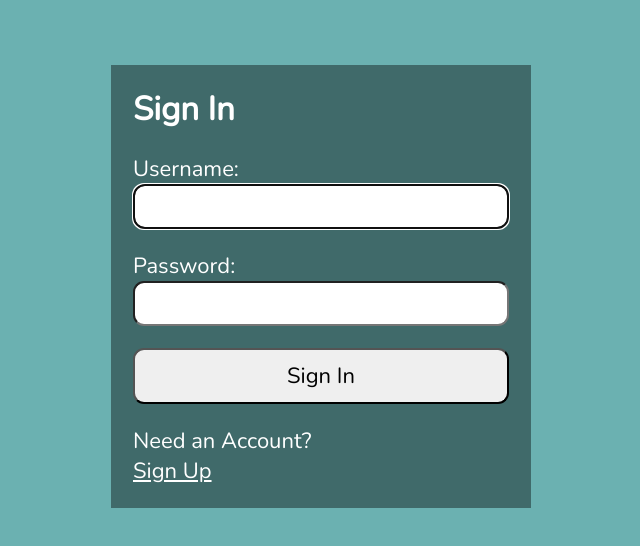
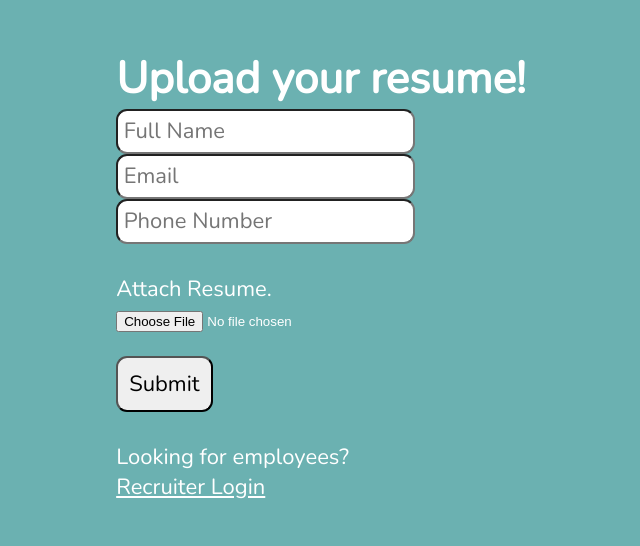
Before and after one commit to nafisK/team-resume-parser, a React (Create React App) app in the folder client/: page / in a window 1280 px wide. Shown: the part 114-660 px from the top of the page, without its empty margins (319-959 px from the left). Built offline with nearby package versions, Linux system fonts and the light colour scheme; no server answers.

Commit message:
changed routes

```diff
--- a/client/package.json
+++ b/client/package.json
@@ -7,6 +7,8 @@
     "@fortawesome/fontawesome-svg-core": "^6.1.2",
     "@fortawesome/free-solid-svg-icons": "^6.1.2",
     "@fortawesome/react-fontawesome": "^0.2.0",
+    "@material-ui/core": "^4.12.4",
+    "@mui/material": "^5.10.0",
     "@testing-library/jest-dom": "^5.16.5",
     "@testing-library/react": "^13.3.0",
     "@testing-library/user-event": "^13.5.0",
--- a/client/src/App.js
+++ b/client/src/App.js
@@ -1,6 +1,6 @@
 import Register from './Register.js';
 import Login from './Login.js';
-import Home from './user-home.js';
+import User from './user-home.js';
 import Admin from './admin-home.js';
 import { BrowserRouter as Router, Routes, Route } from "react-router-dom"
 
@@ -9,10 +9,9 @@ function App() {
     <main className='App'>
       <Router>
                 <Routes>
-                  <Route exact path="/" element={<Login/>}></Route>
+                  <Route exact path="/" element={<User/>}></Route>
                   <Route path="/register" element={<Register/>}/>
                   <Route path="/login" element={<Login/>}/>
-                  <Route path="/home" element={<Home/>}/>
                   <Route path="/admin" element={<Admin/>}/>
                 </Routes>
             </Router>
--- a/client/src/Login.js
+++ b/client/src/Login.js
@@ -1,6 +1,7 @@
 import { useRef, useState, useEffect, useContext} from 'react'
 import AuthContext from './context/AuthProvider';
 import React from 'react'
+import { useNavigate } from 'react-router-dom';
 
 const LOGIN_URL = '/auth';
 
@@ -13,6 +14,8 @@ const Login = () => {
     const [pwd, setPwd] = useState('');
     const [errMsg, setErrMsg] = useState('');
     const [success, setSuccess] = useState(false);
+    const history = useNavigate();
+
 
     useEffect(() => {
         userRef.current.focus();
@@ -30,13 +33,7 @@ const Login = () => {
     return (
         <>
             {success ? (
-                <section>
-                    <h1>You are logged in!</h1>
-                    <br/>
-                    <p>
-                        <a href="home">Go to Home</a>
-                    </p>
-                </section>
+                history("/admin")
             ) : (
                 <section>
                     <p ref={errRef} className={errMsg ? "errmsg" : "offscreen"} aria-live="assertive">{errMsg}</p>
@@ -62,12 +59,16 @@ const Login = () => {
                             required
                         />
 
-                        <button>Sign In</button>
+                        <button disabled={!user || !pwd  ? true : false} >Sign In</button>
                     </form>
                     <p>
                         Need an Account?<br/>
-                        {/*router link*/}
                         <a href="/register">Sign Up</a>
+                    </p>
+                    <br/>
+                    <p>
+                        Looking for a job?<br/>
+                        <a href="/">Apply Now</a>
                     </p>
                 </section>
             )}
--- a/client/src/Register.js
+++ b/client/src/Register.js
@@ -3,6 +3,7 @@ import { useRef, useState, useEffect } from "react";
 import { faCheck, faTimes, faInfoCircle } from "@fortawesome/free-solid-svg-icons";
 import { FontAwesomeIcon } from "@fortawesome/react-fontawesome";
 import axios from "./api/axios";
+import { useNavigate } from "react-router-dom";
 
 const USER_REGEX = /^[a-zA-z][a-zA-z0-9-_]{3,23}$/;
 const PWD_REGEX = /^(?=.*[a-z])(?=.*[A-Z])(?=.*[!@#$%]).{8,24}$/
@@ -26,6 +27,7 @@ const Register = () => {
 
     const [errMsg, setErrorMsg] = useState('');
     const [success, setSuccess] = useState(false);
+    const history = useNavigate();
 
     useEffect(() => {
         userRef.current.focus();
@@ -60,39 +62,13 @@ const Register = () => {
             return;
         }
         setSuccess(true)
-        // try {
-        //     const response = await axios.post(REGISTER_URL, JSON.stringify({ user, pwd }),
-        //         {
-        //             headers: { 'Content-Type': 'application/json'},
-        //             withCredentials: true
-        //         }
-        //     );
-        //     console.log(response.data);
-        //     console.log(response.accessToken);
-        //     console.log(JSON.stringify(response))
-        //     setSuccess(true);
-        //     // clear input fields
-        // } catch(err){
-        //     if (!err?.response){
-        //         setErrorMsg('No Server Response');
-        //     } else if (err.response?.status === 409){
-        //         setErrorMsg('Username Taken');
-        //     } else {
-        //         setErrorMsg('Registration Failed')
-        //     }
-        //     errRef.current.focus();
-        // }
     }
 
     return (
         <>
         {success ? (
-            <section>
-                <h1>Success!</h1>
-                <p>
-                    <a href="#">Sign In</a>
-                </p>
-            </section>
+            history("/admin")
+
         ) : (
             <section>
                 <p ref={errRef} className={errMsg ? "errMsg" : "offscreen"} aria-live="assertive">{errMsg}</p>
--- a/client/src/user-home.js
+++ b/client/src/user-home.js
@@ -6,8 +6,10 @@ import { useState } from 'react'
 import { Button, Card, Alert } from 'react-bootstrap'
 import { v4 as uuidv4 } from 'uuid'
 import axios from 'axios'
+import { faAlignJustify } from '@fortawesome/free-solid-svg-icons'
 
-export default function Home() {
+
+export default function User() {
   const [data, setData] = useState({
     name: '',
     email: '',
@@ -98,11 +100,11 @@ export default function Home() {
     <div className='w-full my-32'>
       <div className='max-w-[1240px] mx-auto'>
         <div className='text-center'>
-          <h2 className='text-5xl font-bold'>Upload your resume!</h2>
+          <h1 className='text-5xl font-bold'>Upload your resume!</h1>
         </div>
 
         <div className='py-9 md:grid-cols-3 gap-1 px-2 text-center'>
-          <div className='border p-10 rounded-xl shadow-xl'>
+          <div className='border p-10 rounded-xl shadow-xl text-center'>
             <form onSubmit={e => handleSubmit(e)}>
               <div className='bg-white px-6 py-8 rounded shadow-md text-black w-full'>
                 <input
@@ -112,7 +114,7 @@ export default function Home() {
                   placeholder='Full Name'
                   id='name'
                   onChange={e => handleForm(e)}
-                />
+                /><br/>
                 <input
                   required
                   type='text'
@@ -120,7 +122,7 @@ export default function Home() {
                   id='email'
                   placeholder='Email'
                   onChange={e => handleForm(e)}
-                />
+                /><br/>
                 <input
                   required
                   type='text'
@@ -128,7 +130,8 @@ export default function Home() {
                   id='number'
                   placeholder='Phone Number'
                   onChange={e => handleForm(e)}
-                />
+                /><br/><br/>
+                Attach Resume. <br/>
                 <input
                   required
                   className='form-control block w-full px-6 py-3 mb-4 text-base font-normal text-gray-700 bg-white bg-clip-padding
@@ -137,7 +140,7 @@ export default function Home() {
                   type='file'
                   id='file'
                   onChange={e => handleFile(e)}
-                />
+                /><br/>
                 <button
                   type='submit'
                   className='w-full text-indigo-600 text-center py-3 rounded bg-green  hover:bg-green-dark focus:outline-none my-1'
@@ -150,10 +153,14 @@ export default function Home() {
                     role='alert'
                   >
                     <span className='font-bold'>
-                      Resume successfully uploaded.
+                      Your resume has been received.<br/>
+                      A recruiter will contact you shortly...
                     </span>
                   </div>
                 )}
+                <br/><br/>
+                Looking for employees?<br/>
+                <a href='login'>Recruiter Login</a>
               </div>
             </form>
           </div>
```
Also changed, not shown: 1 other file (tests, documents, lock files or other folders).
